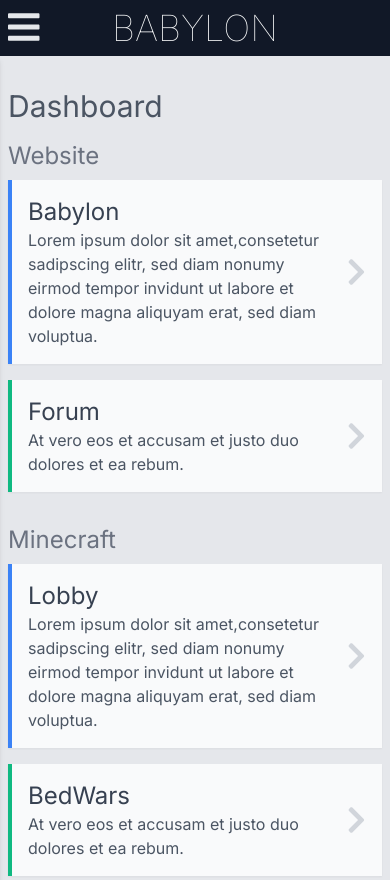
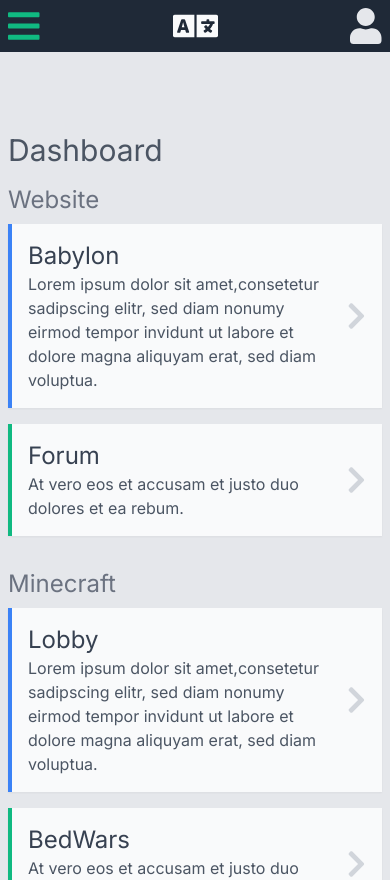
Before and after one commit to thelotusgg/babylon, a Vue app in the folder frontend/: page / in a window 390 px wide. Shown: the top 880 px of the page. Built offline with nearby package versions, Linux system fonts and the light colour scheme.

Commit message:
#103 basic rework of navbar and menus

```diff
--- a/frontend/src/App.vue
+++ b/frontend/src/App.vue
@@ -1,7 +1,7 @@
 <template>
   <div>
     <AppNavbar/>
-    <router-view class="px-2 pt-8 pb-6 2xl:w-layoutContainer 2xl:mx-auto"/>
+    <router-view class="px-2 pt-20 lg:pt-4 pb-6 2xl:px-0 2xl:w-layoutContainer 2xl:mx-auto"/>
   </div>
 </template>
 
--- a/frontend/src/components/AppNavbar.vue
+++ b/frontend/src/components/AppNavbar.vue
@@ -1,49 +1,40 @@
 <template>
-  <nav>
-    <div class="font-thin bg-gray-900 w-full lg:px-4 z-30">
-      <div
-        class="flex items-center 2xl:w-layoutContainer 2xl:mx-auto"
-        :class="menuButtonPosition == 'right' ? 'flex-row-reverse' : ''">
-
-        <div
-          class="p-2 w-8 text-center group cursor-pointer absolute lg:invisible"
-          @click="openNavbar"
-          v-if="!isActive">
-          <font-awesome-icon :icon="['fas', 'bars']" class="text-4xl text-gray-200
-          group-hover:text-green-500"/>
-        </div>
-        <div
-          class="p-2 w-12 text-center group cursor-pointer absolute lg:invisible"
-          @click="closeNavbar"
-          v-if="isActive">
-          <font-awesome-icon :icon="['fas', 'times']" class="text-4xl text-gray-200
-          group-hover:text-green-500"/>
+  <nav class="bg-gray-800">
+    <div class="mx-auto lg:px-2 2xl:px-0 2xl:max-w-layoutContainer">
+      <div class="flex">
+        <div class="flex items-center justify-center relative text-center cursor-pointer
+        text-gray-200 hover:text-green-500 lg:hidden w-12 p-2 text-4xl">
+          <font-awesome-icon
+            :icon="['fas', 'bars']"
+            @click="openMainMenu"
+            v-if="!mainMenuIsOpen"/>
+          <font-awesome-icon
+            :icon="['fas', 'times']"
+            @click="closeMainMenu"
+            v-if="mainMenuIsOpen"/>
         </div>
 
-        <router-link class="flex-grow lg:flex-grow-0 text-4xl text-gray-50 uppercase
-        p-2 text-center lg:text-left" :to="{name: 'dashboard'}">{{ $t(appName) }}</router-link>
+        <router-link
+          :to="{name: 'dashboard'}"
+          tag="div"
+          class="flex-1 flex p-2 items-center justify-center font-thin text-4xl uppercase
+          text-gray-50 gap-2 lg:justify-start">
+          <font-awesome-icon :icon="['fas', 'language']"/>
+          <span class="hidden sm:block">{{ $t(appName) }}</span>
+        </router-link>
 
+        <div class="flex items-center justify-center relative text-center cursor-pointer
+        text-gray-200 hover:text-green-500 lg:hidden w-12 p-2 text-4xl">
+          <font-awesome-icon
+            :icon="['fas', 'user']"
+            @click="openUserMenu"
+            v-if="!userMenuIsOpen"/>
+          <font-awesome-icon
+            :icon="['fas', 'times']"
+            @click="closeUserMenu"
+            v-if="userMenuIsOpen"/>
+        </div>
       </div>
-    </div>
-
-    <div class="bg-gray-700 text-gray-200 fixed min-h-screen z-20 w-full transform duration-300
-      overflow-hidden shadow-md"
-      :class="{'translate-x-0': isActive, '-translate-x-full': !isActive}">
-
-      <ul class="block text-lg">
-        <li v-for="menuItem in menu" :key="menuItem" class="w-full">
-          <router-link
-            :to="menuItem.to"
-            class="group px-3 py-4 w-full transition-colors hover:bg-gray-800 flex gap-2">
-            <div class="text-center w-8 transition-colors group-hover:text-green-500">
-              <font-awesome-icon
-                :icon="menuItem.icon"
-                class="text-2xl"/>
-            </div>
-            {{ $t(menuItem.title) }}
-          </router-link>
-        </li>
-      </ul>
     </div>
   </nav>
 </template>
@@ -52,71 +43,57 @@
 import { defineComponent } from 'vue';
 
 export default defineComponent({
-  name: 'Navbar',
+  name: 'AppNavbar',
   props: {
     appName: {
       type: String,
       default: 'app.name',
     },
-    menuButtonPosition: {
-      type: String,
-      validator: (value: 'left'|'right'): boolean => ['left', 'right'].indexOf(value) !== -1,
-      default: 'left',
-    },
   },
-  data(): { isActive: boolean; menu: { title: string, icon: string[], to: { name: string } }[] } {
+  data(): {
+    mainMenuIsOpen: boolean;
+    userMenuIsOpen: boolean;
+    } {
     return {
-      isActive: false,
-      menu: [
-        {
-          title: 'app.page.dashboard',
-          icon: ['fas', 'cubes'],
-          to: {
-            name: 'dashboard',
-          },
-        },
-        {
-          title: 'app.page.user.settings',
-          icon: ['fas', 'cogs'],
-          to: {
-            name: 'user.settings',
-          },
-        },
-        {
-          title: 'app.page.user.signout',
-          icon: ['fas', 'sign-out-alt'],
-          to: {
-            name: 'user.signout',
-          },
-        },
-      ],
+      mainMenuIsOpen: false,
+      userMenuIsOpen: false,
     };
   },
   methods: {
-    openNavbar(): void {
-      document.documentElement.style.overflow = 'hidden';
-      this.isActive = true;
+    openMainMenu(): void {
+      if (this.userMenuIsOpen) {
+        this.userMenuIsOpen = false;
+      } else {
+        document.documentElement.style.overflow = 'hidden';
+      }
+      this.mainMenuIsOpen = true;
     },
-    closeNavbar(): void {
+    closeMainMenu(): void {
       document.documentElement.style.overflow = 'auto';
-      this.isActive = false;
+      this.mainMenuIsOpen = false;
+    },
+    openUserMenu(): void {
+      if (this.mainMenuIsOpen) {
+        this.mainMenuIsOpen = false;
+      } else {
+        document.documentElement.style.overflow = 'hidden';
+      }
+      this.userMenuIsOpen = true;
+    },
+    closeUserMenu(): void {
+      document.documentElement.style.overflow = 'auto';
+      this.userMenuIsOpen = false;
     },
   },
   watch: {
     $route() {
-      if (this.isActive) {
-        this.closeNavbar();
+      if (this.mainMenuIsOpen) {
+        this.closeMainMenu();
+      }
+      if (this.userMenuIsOpen) {
+        this.closeUserMenu();
       }
     },
   },
 });
 </script>
-
-<style lang="scss" scoped>
-nav ul .router-link-exact-active {
-  @apply bg-gray-800;
-  > div {
-    @apply text-green-500;
-  }
-}
-</style>
--- /dev/null
+++ b/frontend/src/components/AppNavbarMenu.vue
@@ -0,0 +1,13 @@
+<template>
+  <ul>
+    <slot/>
+  </ul>
+</template>
+
+<script lang="ts">
+import { defineComponent } from 'vue';
+
+export default defineComponent({
+  name: 'AppNavbarMenu',
+});
+</script>
--- /dev/null
+++ b/frontend/src/components/AppNavbarMenuItem.vue
@@ -0,0 +1,26 @@
+<template>
+  <router-link tag="li" :to="to">
+    <font-awesome-icon :icon="icon" v-if="icon"/>
+    <span v-if="title">{{ $t(title) }}</span>
+  </router-link>
+</template>
+
+<script lang="ts">
+import { defineComponent } from 'vue';
+
+export default defineComponent({
+  name: 'AppNavbarMenuItem',
+  props: {
+    icon: {
+      type: Array,
+    },
+    title: {
+      type: String,
+    },
+    to: {
+      type: Object,
+      required: true,
+    },
+  },
+});
+</script>
--- a/frontend/src/main.ts
+++ b/frontend/src/main.ts
@@ -3,7 +3,7 @@
 import { library } from '@fortawesome/fontawesome-svg-core';
 import { faGithub } from '@fortawesome/free-brands-svg-icons';
 import {
-  faBars, faChevronRight, faCogs, faCubes, faSignOutAlt, faTimes,
+  faBars, faChevronDown, faChevronRight, faCogs, faCubes, faLanguage, faSignOutAlt, faTimes, faUser,
 } from '@fortawesome/free-solid-svg-icons';
 import { FontAwesomeIcon } from '@fortawesome/vue-fontawesome';
 import { createApp } from 'vue';
@@ -13,12 +13,15 @@
 
 library.add(
   faBars,
+  faChevronDown,
   faChevronRight,
   faCogs,
   faCubes,
   faGithub,
+  faLanguage,
   faSignOutAlt,
   faTimes,
+  faUser,
 );
 
 const i18n = createI18n({
--- a/frontend/tailwind.config.js
+++ b/frontend/tailwind.config.js
@@ -4,6 +4,9 @@
   darkMode: 'media',
   theme: {
     extend: {
+      maxWidth: {
+        layoutContainer: '100rem',
+      },
       spacing: {
         layoutContainer: '100rem',
       },
```
